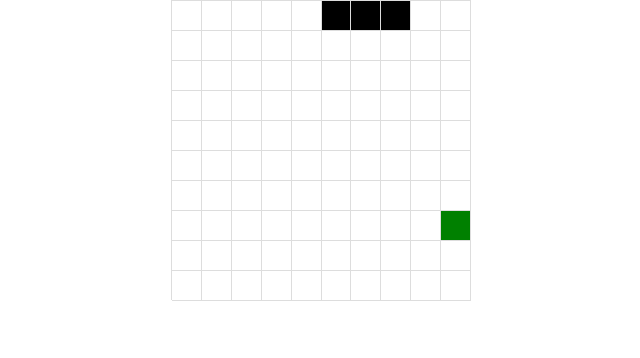
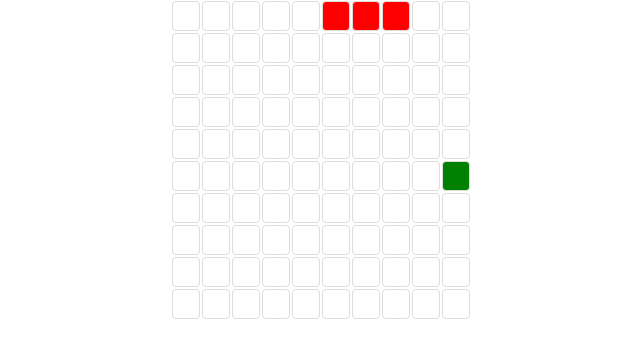
Before and after one commit to RSO-1993/game, a plain HTML site: page index.html in a window 1280 px wide. Shown: the whole page, without its empty margins (319-959 px from the left). Drawn offline with Linux system fonts and the light colour scheme.

Commit message:
New style and script

```diff
--- a/css/style.css
+++ b/css/style.css
@@ -1,20 +1,18 @@
 * {
-    box-sizing: border-box;
+	padding: 0;
+	margin: 0;
+	border: none;
 }
 
-body {
-    margin: 0;
+*,
+*::before,
+*::after {
+	box-sizing: border-box;
 }
 
 .game__container {
     width: 300px;
-    height: 300px;
-
     margin: 0 auto;
-
-    border: 1px solid #ddd;
-    border-bottom: none;
-    border-right: none;
 }
 
 .game__row {
@@ -24,13 +22,14 @@ body {
 .game__cell {
     width: 30px;
     height: 30px;
+    margin: 1px;
 
-    border-bottom: 1px solid #ddd;
-    border-right: 1px solid #ddd;
+    border: 1px solid #ddd;
+    border-radius: 4px;
 }
 
-.game__cell.active {
-    background-color: #000;
+.game__cell.snake {
+    background-color: red;
 }
 
 .game__cell.food {
--- a/js/script.js
+++ b/js/script.js
@@ -1,11 +1,24 @@
 'use strict';
 
 window.addEventListener('DOMContentLoaded', () => {
-    const gameContainer = document.querySelector('.game__container');
 
-    let direction = 'right';
-    let snakeCoords = [[0, 0], [1, 0], [2, 0]];
-    let snakeFood = [];
+    function initGame() {
+        drawGrid();
+        direction = INITIAL_SNAKE_KEYBOARD;
+        snakeCoords = INITIAL_SNAKE_COORDS;
+        snakeFood = INITIAL_SNAKE_FOOD;
+        drawSnake();
+        foodSnake();
+        window.addEventListener('keydown', keyboardListener);
+        setInterval(move, 1000);
+    }
+
+    const INITIAL_SNAKE_COORDS = [[0, 0], [1, 0], [2, 0]],
+          INITIAL_SNAKE_FOOD = [[Math.round(Math.random() * 10), Math.round(Math.random() * 10)]],
+          INITIAL_SNAKE_KEYBOARD = 'right',
+          gameContainer = document.querySelector('.game__container');
+
+    let direction, snakeCoords, snakeFood;
 
     const keyboardListener = (e) => {
         if (e.key == "ArrowUp") {
@@ -44,64 +57,54 @@ window.addEventListener('DOMContentLoaded', () => {
                 const isCellActive = snakeCoords.some(
                     c => c[0] === cellIndex && c[1] === rowIndex
                 );
-                // console.log('isCellActive:', isCellActive);
-                // if (isCellActive) {
-                //     console.log('isCellActive:', isCellActive, cell);
-                // }
-                cell.classList.toggle('active', isCellActive);
+                cell.classList.toggle('snake', isCellActive);
             });
         });
     }
 
     function foodSnake() {
-        const food = document.querySelectorAll('.game__cell');
+        const foodRows = document.querySelectorAll('.game__row');
 
-        food.forEach(item => {
-            if (snakeFood[0] == item.getAttribute('data-coords-x') &&
-            snakeFood[1] == item.getAttribute('data-coords-y')) {
-                item.classList.add('food');
-            } else {
-                item.classList.remove('food');
-            }
+        foodRows.forEach((row, rowIndex) => {
+            const foodCells = row.querySelectorAll('.game__cell');
+            foodCells.forEach((cell, cellIndex) => {
+                const isFoodCellActive = snakeFood.some(
+                    c => c[0] === cellIndex && c[1] === rowIndex
+                );
+                cell.classList.toggle('food', isFoodCellActive);
+            });
         });
-
-        if (snakeFood.length == 0) {
-            snakeFood.push(
-                Math.round(Math.random() * 10), Math.round(Math.random() * 10)
-            );
-            // console.log(snakeFood);
-        } else if (snakeCoords[0] == snakeFood[0] &&
-            snakeCoords[1] == snakeFood[1]) {
-                snakeFood.splice(0);
-        }
-
     }
 
     function move() {
-        snakeCoords.shift();
-
-        const snakeHeadCoords = snakeCoords[snakeCoords.length - 1];
-        const [headX, headY] = snakeHeadCoords;
+        const snakeHeadCoords = snakeCoords[snakeCoords.length - 1],
+              [headX, headY] = snakeHeadCoords,
+              snakeFoodCoords = snakeFood[snakeFood.length -1],
+              [foodX, foodY] = snakeFoodCoords;
 
         if (direction == "right") {
             snakeCoords.push([headX + 1, headY]);
         } else if (direction == "left") {
             snakeCoords.push([headX - 1, headY]);
-        } else if (direction == "bottom") {
+        } else if (direction == "down") {
             snakeCoords.push([headX, headY + 1]);
-        } else if (direction == "left") {
+        } else if (direction == "up") {
             snakeCoords.push([headX, headY - 1]);
+        }
+
+        snakeCoords.shift();
+
+        if (headX == foodX && headY == foodY) {
+            snakeFood.shift();
+            snakeFood.push(
+                [Math.round(Math.random() * 10), Math.round(Math.random() * 10)]
+            );
         }
 
         drawSnake();
         foodSnake();
     }
 
-    drawGrid();
-    drawSnake();
-
-    window.addEventListener('keydown', keyboardListener);
-
-    setInterval(move, 1000);
+    initGame();
 
 });
```
Also changed, not shown: index.html (+0 -1 lines).
